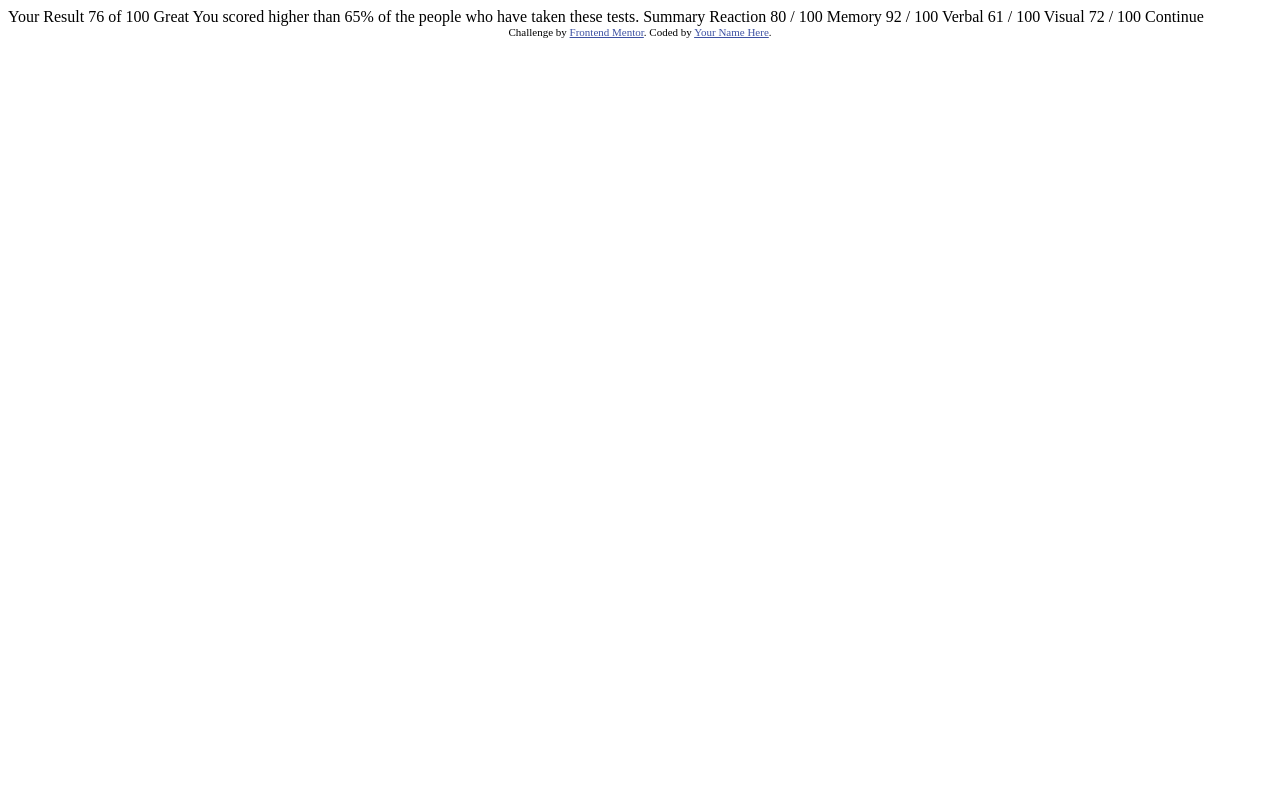
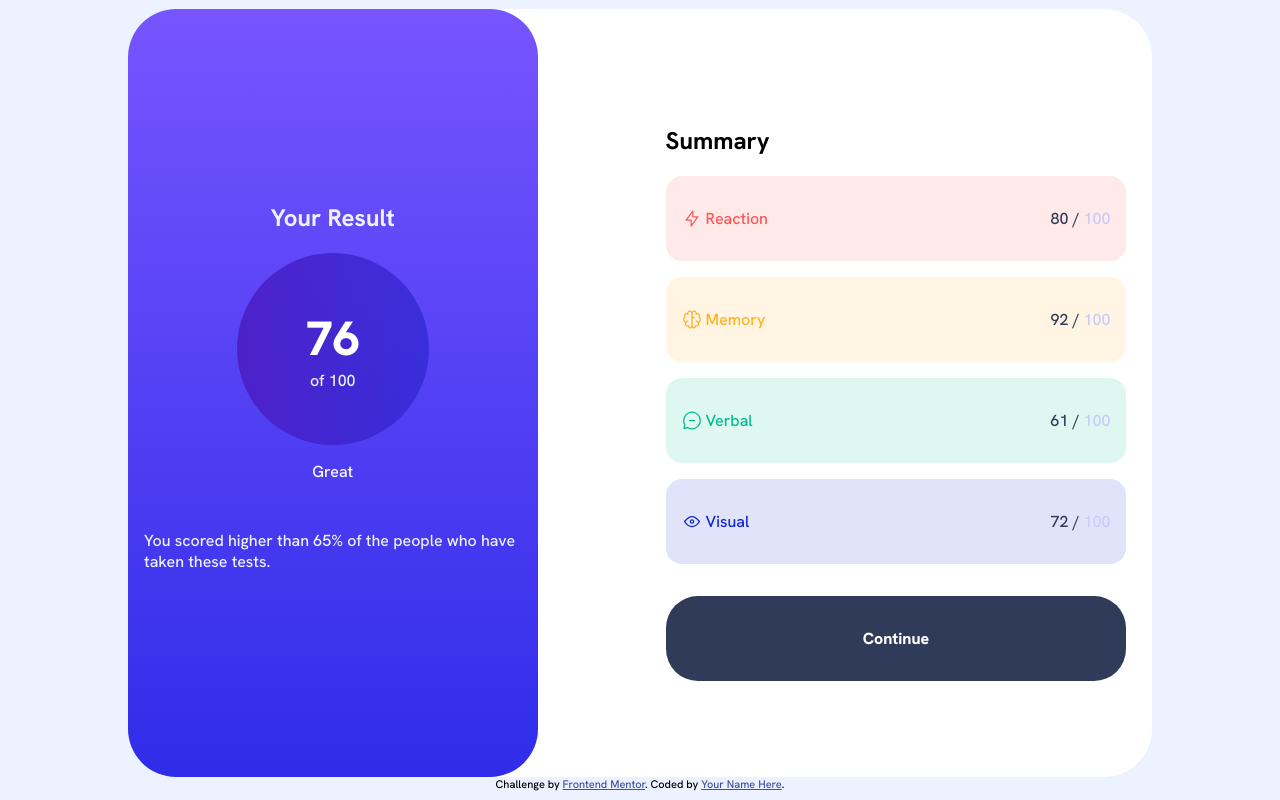
Before and after one commit to cjdemille/front-end-mentor-results, a plain HTML site: page index.html in a window 1280 px wide. Drawn offline with Linux system fonts and the light colour scheme.

Commit message:
add desktop styles

```diff
--- a/index.html
+++ b/index.html
@@ -6,38 +6,67 @@
 
   <link rel="icon" type="image/png" sizes="32x32" href="./assets/images/favicon-32x32.png">
 
+
+  <link rel="preconnect" href="https://fonts.googleapis.com">
+  <link rel="preconnect" href="https://fonts.gstatic.com" crossorigin>
+  <link href="https://fonts.googleapis.com/css2?family=Hanken+Grotesk:wght@500;700;800&display=swap" rel="stylesheet">
+  <link rel="stylesheet" href="style.css">
+
   <title>Frontend Mentor | Results summary component</title>
-
-  <!-- Feel free to remove these styles or customise in your own stylesheet 👍 -->
   <style>
     .attribution { font-size: 11px; text-align: center; }
     .attribution a { color: hsl(228, 45%, 44%); }
   </style>
 </head>
 <body>
+  <main>
+    <div class="card">
+      <section class="results-show">
+        <h2 id="result-header">Your Result</h2>
+        <div class="result-circle"><span class="result-total white">76</span>
+          of 100</div>
+        <p class="adj white">Great</p>
+        <p class="explaination"> You scored higher than 65% of the people who have taken these tests.</p>
 
-  Your Result
-  76
-  of 100
+      </section>
+      <section class="breakdown">
 
-  Great
-  You scored higher than 65% of the people who have taken these tests.
 
-  Summary
+      <h2>Summary</h2>
+        <div class="block reaction">
+          <div class="title">
+            <img src="/assets/images/icon-reaction.svg" alt="">
+            <p>Reaction</p></div>
+          <div class="score">80 / <span class="total">100</span></div>
+        </div>
+        <div class="block memory">
+          <div class="title">
+          <img src="/assets/images/icon-memory.svg" alt="">
+          <p>Memory</p></div>
+          <div class="score"> 92 / <span class="total">100</span></div>
+        </div>
+        <div class="block verbal">
+          <div class="title">
+            <img src="/assets/images/icon-verbal.svg" alt="">
+            <p>Verbal</p></div>
+          <div class="score"> 61 / <span class="total">100</span></div>
+        </div>
+        <div class="block visual">
+          <div class="title">
+            <img src="/assets/images/icon-visual.svg" alt="">
+            <p>Visual</p></div>
+          <div class="score"> 72 / <span class="total">100</span></div>
+        </div>
+   <div class="btn">
+    Continue
+   </div>
 
-  Reaction
-  80 / 100
 
-  Memory
-  92 / 100
+      </section>
+    </div>
+  </main>
 
-  Verbal
-  61 / 100
 
-  Visual
-  72 / 100
-
-  Continue
 
   <div class="attribution">
     Challenge by <a href="https://www.frontendmentor.io?ref=challenge" target="_blank">Frontend Mentor</a>.
--- /dev/null
+++ b/style.css
@@ -0,0 +1,177 @@
+:root{
+    --yellow: #FFB21E;
+    --yellowA: #FFB21E20;
+    --blue:#1125D6;
+    --blueA:#1125D620;
+    --green:#00BB8F;
+    --greenA:#00BB8F20;
+    --red:#FF5555;
+    --redA:#FF555520;
+    --darkNavy: #303B59;
+    --lightBlue: #CAC9FF;
+    --veryLightBlue: #ECF2FF;
+    --white:#FFFFFF;
+
+   --gradient1: linear-gradient(180deg, #7755FF 0%, #2F2CE9 100%);
+   --gradient2: linear-gradient(90deg, #4D21C9 0%, #2521C99A 100%);
+
+}
+
+    body{
+        background-color: var(--white);
+        font-family: 'Hanken Grotesk', sans-serif;
+        padding:0;
+        margin:0;
+    }
+    main{
+        padding:0;
+        margin:0;
+    }
+    .card{
+        display: flex;
+        flex-direction: column;
+        width:100vw;
+        box-sizing: border-box;
+    }
+
+    .results-show{
+        background: var(--gradient1);
+        color:var(--veryLightBlue);
+        display: flex;
+        flex-direction: column;
+        justify-content: center;
+        align-items: center;
+        width:100%;
+        height:40vh;
+        border-bottom-right-radius: 3rem;
+        border-bottom-left-radius: 3rem;
+        /* box-shadow: .25rem 0 1rem var(--darkNavy) ; */
+    }
+    .result-total{
+        display:block;
+        font-weight: 800;
+        font-size: 3em;
+
+    }
+
+    .result-circle{
+        background: var(--gradient2);
+        border-radius: 100%;
+        display: flex;
+        flex-direction: column;
+        justify-content: center;
+        align-items: center;
+        width:12rem;
+        height:12rem;
+
+        text-align: center;
+    }
+
+
+    .white{
+        color:var(--white);
+    }
+
+    .explaination{
+        display: none;
+    }
+.breakdown{
+    padding:2rem;
+}
+
+.block{
+    display:flex;
+    width:100;
+    justify-content: space-between;
+    align-items: center;
+    padding:1rem 1rem;
+    background-color: var(--lightBlue);
+    margin:1rem auto;
+    border-radius: 1rem;
+}
+
+.title{
+    display: flex;
+}
+.title img{
+    margin-right:.25rem;
+}
+.reaction{
+    background-color: var(--redA);
+    color:var(--red)
+}
+.memory{
+    background-color: var(--yellowA);
+    color:var(--yellow)
+}
+.verbal{
+    background-color: var(--greenA);
+    color:var(--green)
+}
+.visual{
+    background-color: var(--blueA);
+    color:var(--blue);
+}
+.score{
+    color:var(--darkNavy);
+}
+.total{
+    color:var(--lightBlue);
+}
+
+
+.btn{
+    background-color: var(--darkNavy);
+    color:var(--white);
+    border-radius: 2rem;
+    padding:2rem;
+    font-weight: 800;
+    margin-top:2rem;
+    text-align:center;
+}
+
+.btn:hover{
+    background-color: var(--blue);
+    cursor: pointer;
+}
+
+@media screen and (min-width:1200px) {
+    body{
+        background-color: var(--veryLightBlue);
+        display: flex;
+        justify-content: center;
+        align-items: center;
+        flex-direction: column;
+        width:100vw;
+        height:100vh;
+    }
+    .card{
+        background-color: var(--white);
+        flex-direction: row;
+        width:80vw;
+        height:60vw;
+        max-width: 1040px;
+        max-height: 770px;
+        padding:0;
+        margin:0;
+        justify-content: space-between;
+        align-items: center;
+        border-radius: 3rem;
+    }
+    .results-show{
+        width:40%;
+        border-radius: 3rem;
+        height:100%;
+        margin:0;
+    }
+    .explaination{
+        display: block;
+        padding:1rem;
+    }
+    .breakdown{
+        width:45%;
+        margin:0;
+        padding:2.5%;
+    }
+
+}
```
